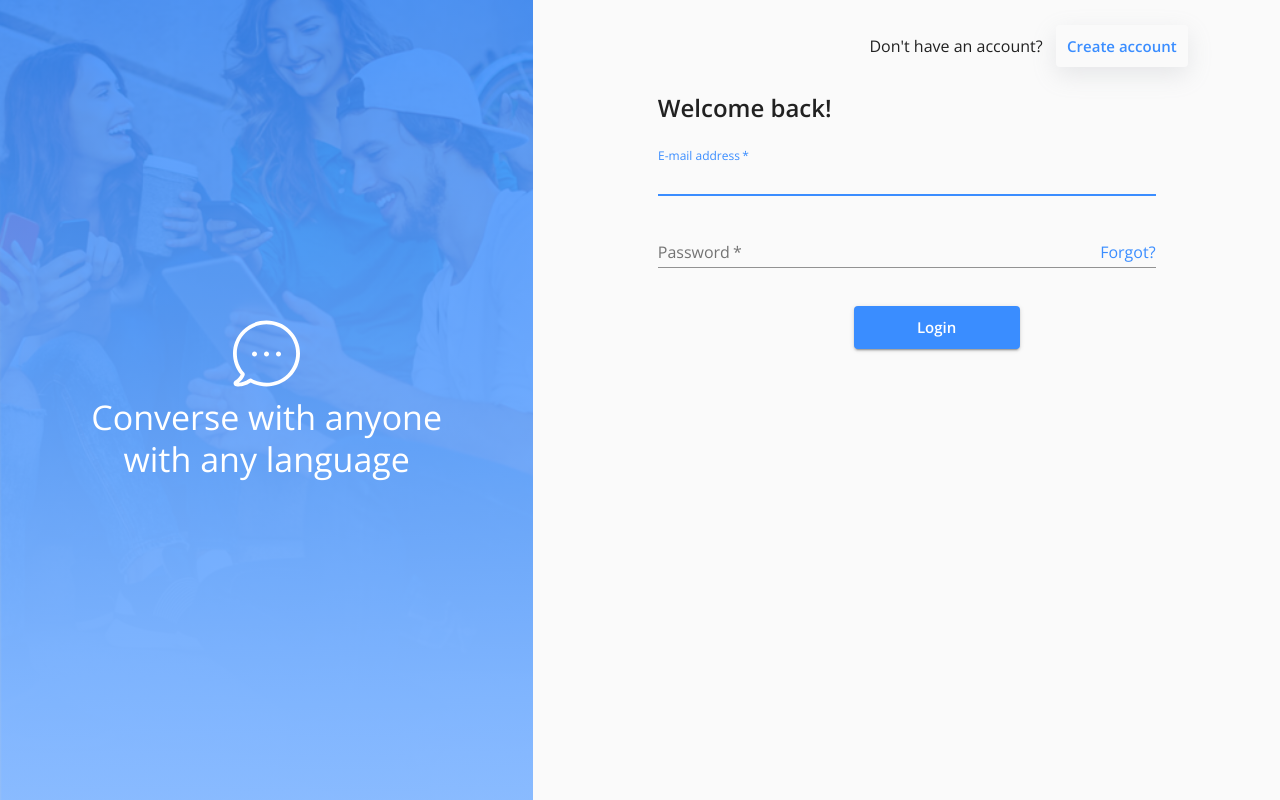
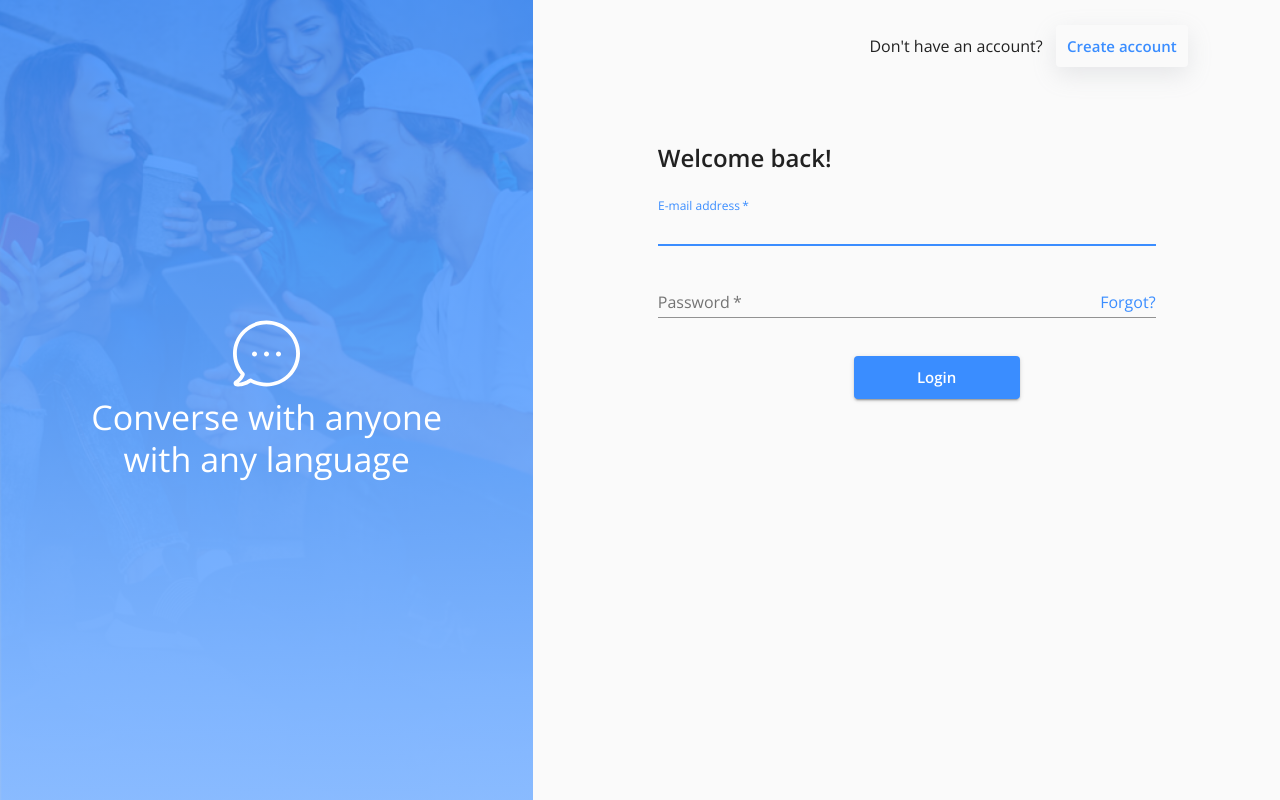
Before and after one commit to jmhubbard/messenger-starter, a React (Create React App) app in the folder client/: page /login in a window 1280 px wide. Shown: the top 800 px of the page. Built offline with nearby package versions, Linux system fonts and the light colour scheme; no server answers.

Commit message:
adds padding around the form

```diff
--- a/client/src/Login.js
+++ b/client/src/Login.js
@@ -56,7 +56,9 @@ const useStyles = makeStyles((theme) => ({
   formHeader: {
     fontWeight: "600",
     fontStyle: "normal",
-
+  },
+  formGrid: {
+    margin: "50px 0",
   }
 }));
 
@@ -133,7 +135,7 @@ const Login = (props) => {
           className={classes.formBack}
         >
           <Grid item xs={12} sm={12} md={12}>
-            <Grid container justify="center">
+            <Grid container justify="center" alignItems="center" className={classes.formGrid}>
               <Grid
                 item
                 xs={8}
```
